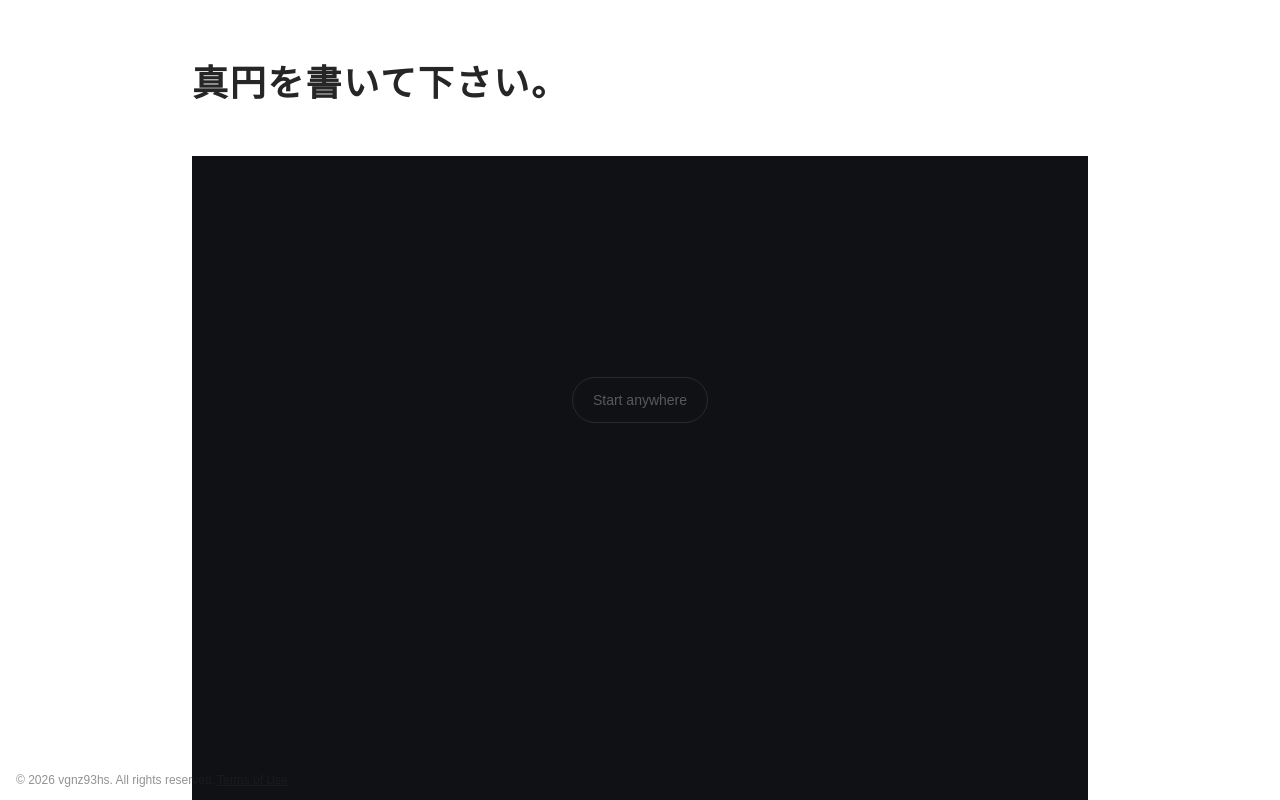
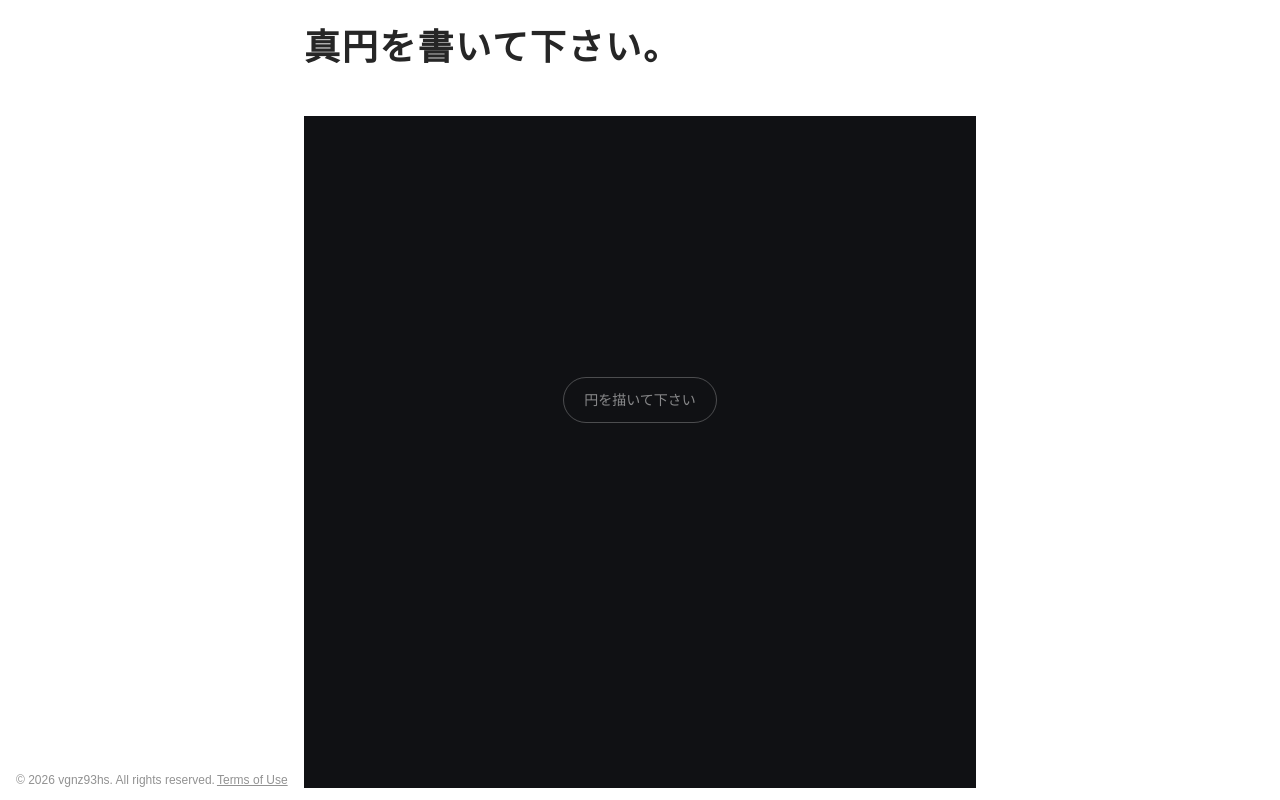
Before and after one commit to aoi-ihara/Hough-Circle, a Next.js app: page /game in a window 1280 px wide. Shown: the top 800 px of the page. Built offline with nearby package versions, Linux system fonts and the light colour scheme; a web font is replaced by a local one.

Commit message:
feature: ボタンのUIの変更。

```diff
--- a/app/game/page.tsx
+++ b/app/game/page.tsx
@@ -7,6 +7,7 @@ import {
     type Point,
     type CircleDetection,
 } from "@/lib/houghCircle";
+import Button from "@/components/ui/Button";
 
 function drawCanvas(
     canvas: HTMLCanvasElement,
@@ -147,11 +148,11 @@ export default function Game() {
     };
 
     return (
-        <main className="min-h-screen px-5 py-8 sm:px-8">
-            <div className="mx-auto flex min-h-[calc(100vh-4rem)] w-full max-w-5xl flex-col">
-                <section className="flex flex-1 flex-col gap-5">
-                    <div className="flex items-center justify-between gap-4">
-                        <div className="text-4xl tracking-wider my-8 font-bold">
+        <main className="min-h-screen flex items-center sm:px-8">
+            <div className="mx-auto flex w-full max-w-5xl flex-col">
+                <section className="flex items-center flex-1 flex-col gap-8">
+                    <div className="flex w-full items-center justify-between gap-4">
+                        <div className="text-4xl tracking-wider my-4 font-bold">
                             {message}
                         </div>
                         {result && (
@@ -166,10 +167,10 @@ export default function Game() {
                         )}
                     </div>
 
-                    <div className="w-4xl aspect-square">
+                    <div className="w-2xl aspect-square">
                         <canvas
                             ref={canvasRef}
-                            className={`h-full aspect-square min-h-[58vh] w-full touch-none ${result ? "cursor-default" : "cursor-crosshair"}`}
+                            className={`h-full aspect-square w-full touch-none ${result ? "cursor-default" : "cursor-crosshair"}`}
                             onPointerDown={handlePointerDown}
                             onPointerMove={handlePointerMove}
                             onPointerUp={handlePointerUp}
@@ -178,32 +179,20 @@ export default function Game() {
                         />
                         {!drawing && !result && (
                             <div className="pointer-events-none absolute inset-0 flex items-center justify-center">
-                                <div className="rounded-full border border-white/10 px-5 py-3 text-sm text-white/30">
-                                    Start anywhere
+                                <div className="rounded-full border border-white/25 px-5 py-3 text-sm text-white/50">
+                                    円を描いて下さい
                                 </div>
                             </div>
                         )}
                     </div>
 
                     {result && (
-                        <div className="flex flex-col gap-4 rounded-3xl border p-5 sm:flex-row sm:items-center sm:justify-between">
-                            <div>
-                                <p className="font-medium text-white">
-                                    Circle detected
-                                </p>
-                                <p className="mt-1 text-sm text-white/40">
-                                    Radial error: {result.error.toFixed(1)} px ·
-                                    Coverage:{" "}
-                                    {Math.round(result.coverage * 100)}%
-                                </p>
-                            </div>
-                            <button
-                                onClick={() => router.push("/")}
-                                className="h-12 rounded-full bg-white px-6 text-sm font-semibold text-black transition-transform hover:scale-[1.02] active:scale-95"
-                            >
-                                Play Again
-                            </button>
-                        </div>
+                        <Button
+                            iconName="home"
+                            onClick={() => router.push("/")}
+                        >
+                            ホームに戻る
+                        </Button>
                     )}
                 </section>
             </div>
--- a/app/page.tsx
+++ b/app/page.tsx
@@ -26,7 +26,7 @@ export default function Home() {
                         iconName="play"
                         onClick={() => router.push("/game")}
                     >
-                        Play
+                        プレイ
                     </Button>
                 </section>
             </div>
```
